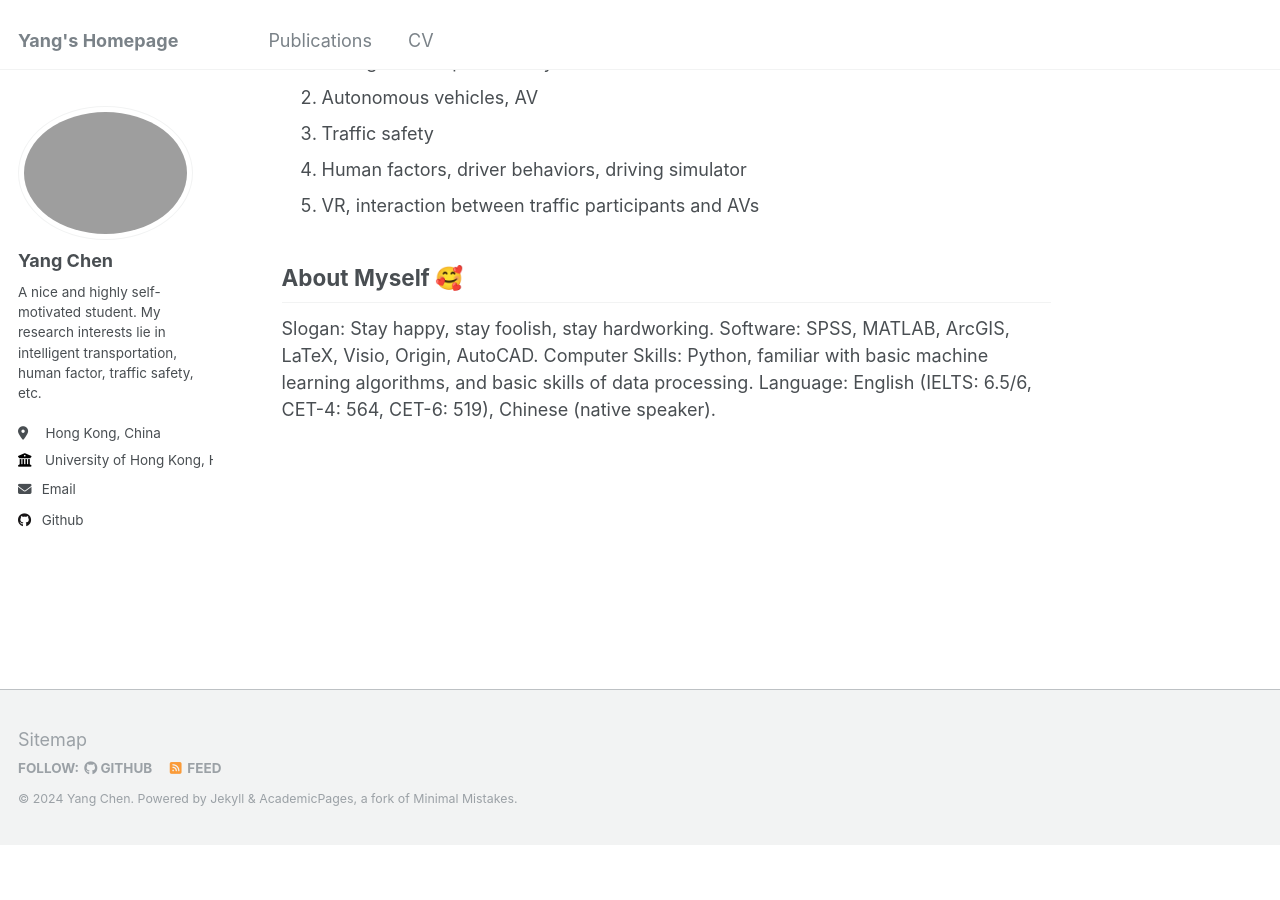
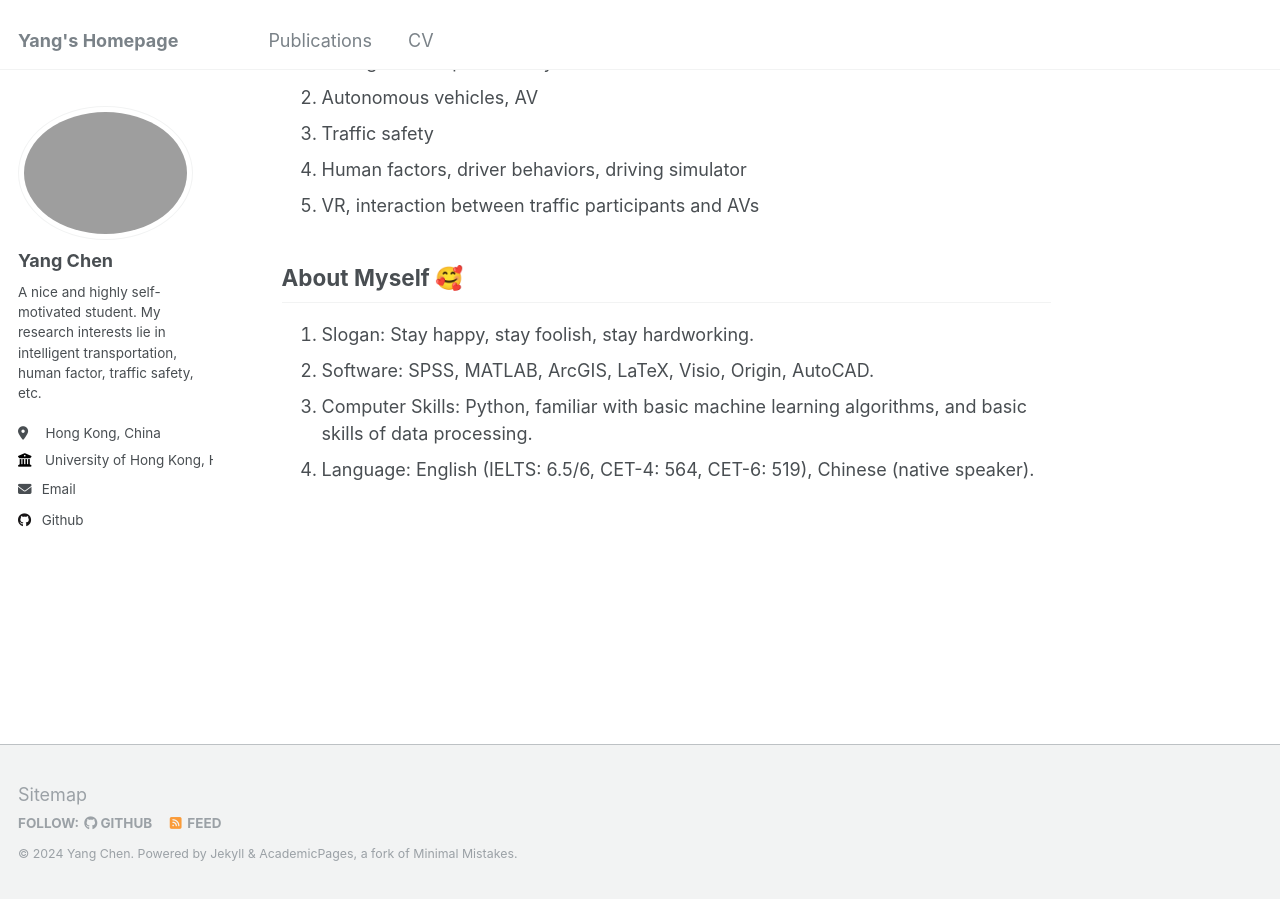
Before and after one commit to Sugar-eatingSheep/YangCHEN.github.io, a Jekyll site: the page built from _pages/about.md, in a window 1280 px wide and 900 px high, scrolled down 870 px. Built offline with Jekyll 4.4.1, drawn with Linux system fonts in a browser that asks for light colours; before the commit the page ends 1715 px from its top, so only the background shows below that; part of the change alters nothing that is shown.

```diff
--- a/_pages/about.md
+++ b/_pages/about.md
@@ -24,7 +24,7 @@ Research Interests
 
 About Myself 🥰
 ------
-Slogan: Stay happy, stay foolish, stay hardworking.
-Software: SPSS, MATLAB, ArcGIS, LaTeX, Visio, Origin, AutoCAD.
-Computer Skills: Python, familiar with basic machine learning algorithms, and basic skills of data processing.
-Language: English (IELTS: 6.5/6, CET-4: 564, CET-6: 519), Chinese (native speaker).
+1. Slogan: Stay happy, stay foolish, stay hardworking.
+1. Software: SPSS, MATLAB, ArcGIS, LaTeX, Visio, Origin, AutoCAD.
+1. Computer Skills: Python, familiar with basic machine learning algorithms, and basic skills of data processing.
+1. Language: English (IELTS: 6.5/6, CET-4: 564, CET-6: 519), Chinese (native speaker).
```
